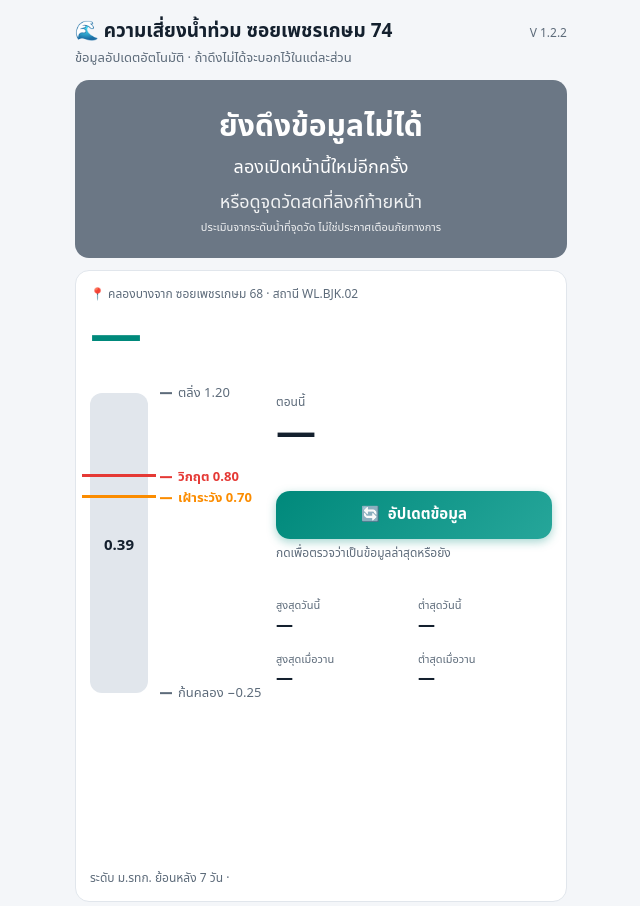
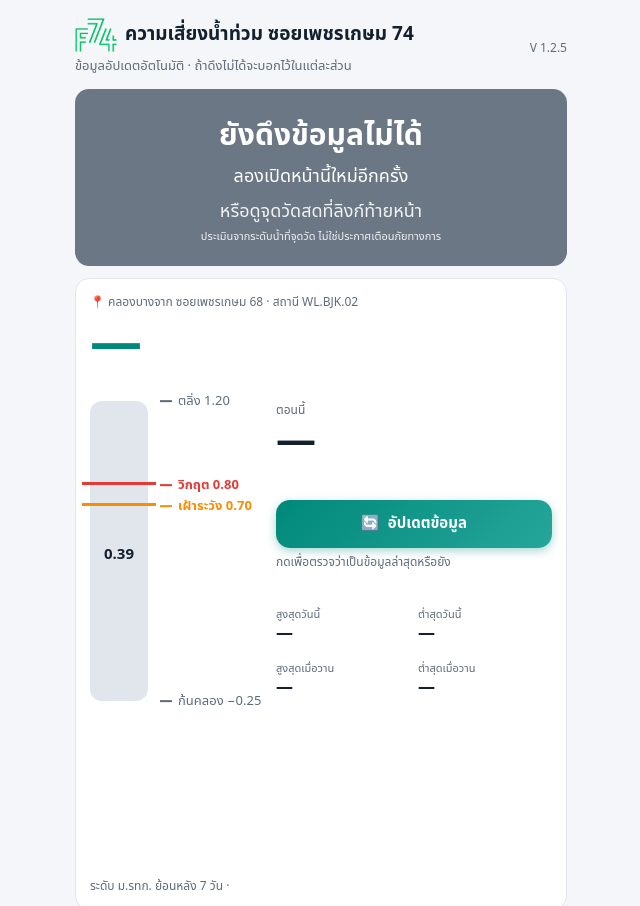
Before and after one commit to 4890595-BROY/Flood74, a website: page index.html in a window 1280 px wide. Shown: the top 906 px of the page, without its empty margins (319-959 px from the left). Drawn offline with Linux system fonts and the light colour scheme; no server answers.

Commit message:
Add files via upload

```diff
--- a/index.html
+++ b/index.html
@@ -4,6 +4,10 @@
 <meta charset="utf-8">
 <meta name="viewport" content="width=device-width, initial-scale=1, viewport-fit=cover">
 <title>ความเสี่ยงน้ำท่วม ซอยเพชรเกษม 74</title>
+<link rel="icon" href="favicon.ico" sizes="any">
+<link rel="icon" type="image/png" sizes="32x32" href="favicon-32.png">
+<link rel="icon" type="image/png" sizes="192x192" href="icon-192.png">
+<link rel="apple-touch-icon" href="apple-touch-icon.png">
 <style>
 :root{box-sizing:border-box;padding-top:env(safe-area-inset-top,0px);padding-bottom:env(safe-area-inset-bottom,0px);
 --bg:#f4f6f9;--card:#fff;--tx:#14202e;--mut:#5d6b7a;--bd:#e1e6ec;--c13:#1565c0;--c2:#00897b}
@@ -62,8 +66,8 @@ a{color:var(--c13)}
 <body>
 <div class="w">
 <div style="display:flex;justify-content:space-between;align-items:baseline;gap:8px">
-<h1 style="flex:1;min-width:0">🌊 ความเสี่ยงน้ำท่วม ซอยเพชรเกษม 74</h1>
-<span style="flex:none;font-size:12px;color:var(--mut)">V 1.2.2</span>
+<h1 style="flex:1;min-width:0;display:flex;align-items:center;gap:8px"><img src="logo-f74.png" alt="F74" width="42" height="34" style="flex:none"><span>ความเสี่ยงน้ำท่วม ซอยเพชรเกษม 74</span></h1>
+<span style="flex:none;font-size:12px;color:var(--mut)">V 1.2.5</span>
 </div>
 <div class="sub">ข้อมูลอัปเดตอัตโนมัติ · ถ้าดึงไม่ได้จะบอกไว้ในแต่ละส่วน</div>
 
```
Also changed, not shown: apple-touch-icon.png (added), favicon-32.png (added), favicon.ico (added), icon-192.png (added), logo-f74.png (added).
